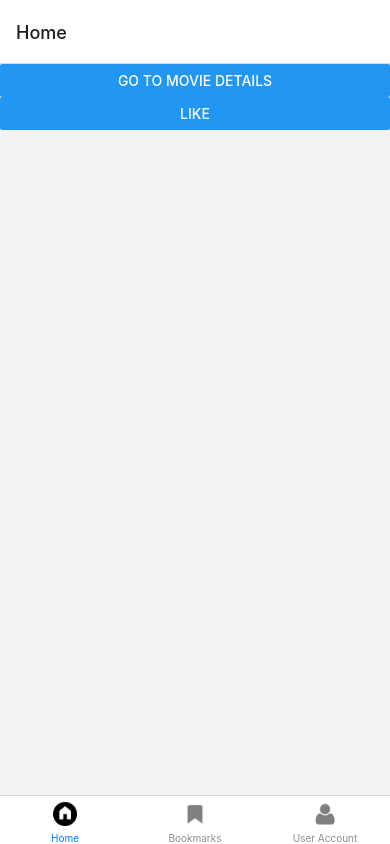
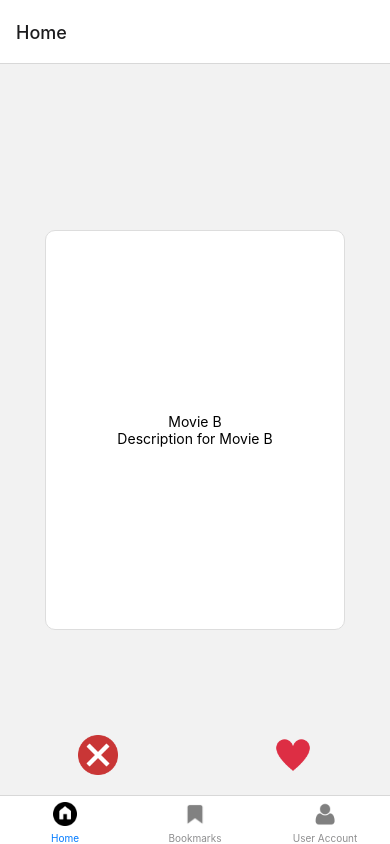
Before and after one commit to JoshuaH6414/Applied-Project, a React Native app: screen /Home in a window 390 px wide. Built offline with nearby package versions, Linux system fonts and the light colour scheme.

Commit message:
Home Page UI & Functionality update
Included a swiping animation, Included icons to indicate direction of swipe, Created a card to hold the movie information,

- Yet to add the movie title and rating on the top... Waiting for dummy data

```diff
--- a/screens/HomeScreen.js
+++ b/screens/HomeScreen.js
@@ -1,17 +1,156 @@
-import React, { useState } from 'react';
-import { View, Text, Button } from 'react-native';
+import React, { useState, useEffect } from 'react';
+import { View, Text, Button, StyleSheet, Animated, PanResponder, Image } from 'react-native';
+import { TouchableOpacity } from 'react-native-gesture-handler';
 
 const HomeScreen = ({ navigation }) => {
-  const [likedContent] = useState(null);
+  const [likedContent, setLikedContent] = useState(null);
+  const [randomMovie, setRandomMovie] = useState(null);
+  const [moviesPool, setMoviesPool] = useState([
+    { id: 1, title: 'Movie A', description: 'Description for Movie A', disliked: false },
+    { id: 2, title: 'Movie B', description: 'Description for Movie B', disliked: false },
+    { id: 3, title: 'Movie C', description: 'Description for Movie C', disliked: false },
+  ]);
+  const pan = React.useRef(new Animated.ValueXY()).current;
+  const heartOpacity = React.useRef(new Animated.Value(0)).current;
+  const thumbsDownOpacity = React.useRef(new Animated.Value(0)).current;
+
+  // Function to generate random movie excluding disliked ones
+  const generateRandomMovie = () => {
+    const filteredMovies = moviesPool.filter(movie => !movie.disliked);
+    if (filteredMovies.length === 0) {
+      // If all movies are disliked, return null
+      return null;
+    }
+    const randomIndex = Math.floor(Math.random() * filteredMovies.length);
+    return filteredMovies[randomIndex];
+  };
+
+  // Function to handle swipe release
+  const handlePanResponderRelease = (_, gesture) => {
+    if (gesture.dx > 120) {
+      // Swiped right, liked
+      setLikedContent('Liked');
+      Animated.timing(heartOpacity, {
+        toValue: 1,
+        duration: 500, // 0.5 seconds
+        useNativeDriver: true,
+      }).start(() => {
+        // Reset opacity after animation
+        Animated.timing(heartOpacity, {
+          toValue: 0,
+          duration: 0,
+          useNativeDriver: true,
+        }).start();
+      });
+    } else if (gesture.dx < -120) {
+      // Swiped left, disliked
+      setLikedContent('Disliked');
+      Animated.timing(thumbsDownOpacity, {
+        toValue: 1,
+        duration: 500, // 0.5 seconds
+        useNativeDriver: true,
+      }).start(() => {
+        // Reset opacity after animation
+        Animated.timing(thumbsDownOpacity, {
+          toValue: 0,
+          duration: 0,
+          useNativeDriver: true,
+        }).start();
+      });
+      // Update disliked status for the current movie
+      setMoviesPool(prevMovies =>
+        prevMovies.map(movie => (movie === randomMovie ? { ...movie, disliked: true } : movie))
+      );
+    }
+    Animated.spring(pan, {
+      toValue: { x: 0, y: 0 },
+      useNativeDriver: false,
+    }).start();
+    // Generate a new random movie
+    setRandomMovie(generateRandomMovie());
+  };
+
+  useEffect(() => {
+    // Generate a random movie when the component mounts
+    setRandomMovie(generateRandomMovie());
+  }, []);
+
+  const panResponder = React.useRef(
+    PanResponder.create({
+      onStartShouldSetPanResponder: () => true,
+      onPanResponderMove: Animated.event([null, { dx: pan.x, dy: pan.y }], {
+        useNativeDriver: false,
+      }),
+      onPanResponderRelease: handlePanResponderRelease,
+    })
+  ).current;
 
   return (
-    <View>
-      <Text>{likedContent}</Text>
-
-      <Button title="Go to Movie Details" onPress={() => navigation.navigate('MovieDetails')} />
-      <Button title="Like" onPress={() => navigation.navigate('BookmarksScreen')} />
+    <View style={styles.container}>
+      <Animated.View
+        style={[
+          styles.card,
+          {
+            transform: [{ translateX: pan.x }, { translateY: pan.y }],
+          },
+        ]}
+        {...panResponder.panHandlers}>
+        <Text>{randomMovie ? randomMovie.title : 'Loading...'}</Text>
+        <Text>{randomMovie ? randomMovie.description : 'Loading...'}</Text>
+      </Animated.View>
+      <View style={styles.swipeTextContainer}>
+        <Image source={require('../assets/homePage/CrossDislike.png')} style={styles.swipeIcon} />
+        <Image source={require('../assets/homePage/Heart.png')} style={styles.swipeIcon} />
+      </View>
+      <Animated.Image
+        source={require('../assets/homePage/Heart.png')}
+        style={[styles.icon, { opacity: heartOpacity }]}
+      />
+      <Animated.Image
+        source={require('../assets/homePage/CrossDislike.png')}
+        style={[styles.icon, { opacity: thumbsDownOpacity }]}
+      />
     </View>
   );
-}
+};
+
+const styles = StyleSheet.create({
+  container: {
+    flex: 1,
+    alignItems: 'center',
+    justifyContent: 'center',
+  },
+  card: {
+    width: 300,
+    height: 400,
+    backgroundColor: 'white',
+    borderRadius: 10,
+    alignItems: 'center',
+    justifyContent: 'center',
+    borderWidth: 1,
+    borderColor: '#ddd',
+    elevation: 5,
+  },
+  swipeTextContainer: {
+    flexDirection: 'row',
+    justifyContent: 'space-around',
+    position: 'absolute',
+    bottom: 20,
+    left: 0,
+    right: 0,
+  },
+  swipeIcon: {
+    width: 40,
+    height: 40,
+  },
+  icon: {
+    position: 'absolute',
+    width: 100,
+    height: 100,
+    resizeMode: 'contain',
+    zIndex: 1,
+    top: '15%',
+  },
+});
 
 export default HomeScreen;
```
